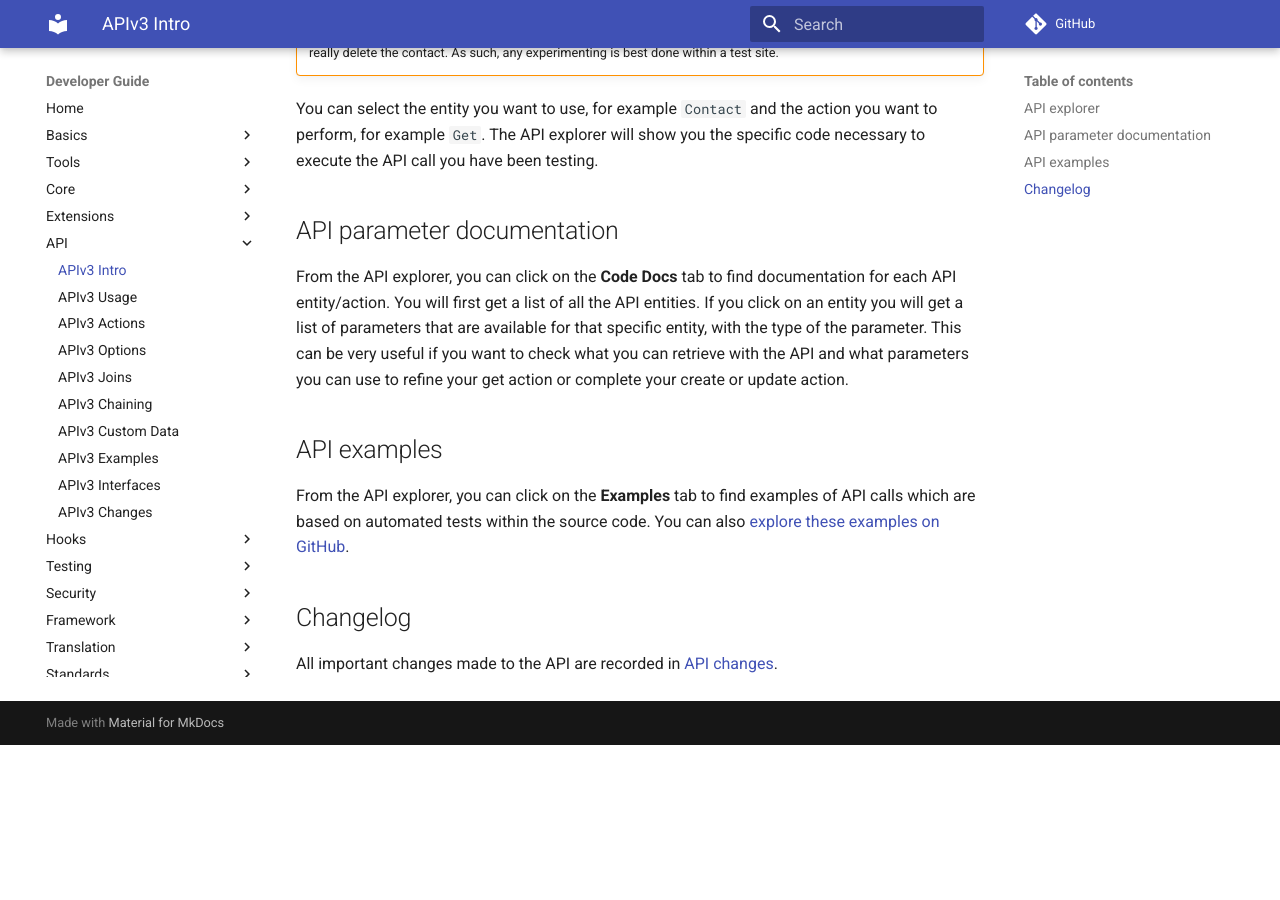
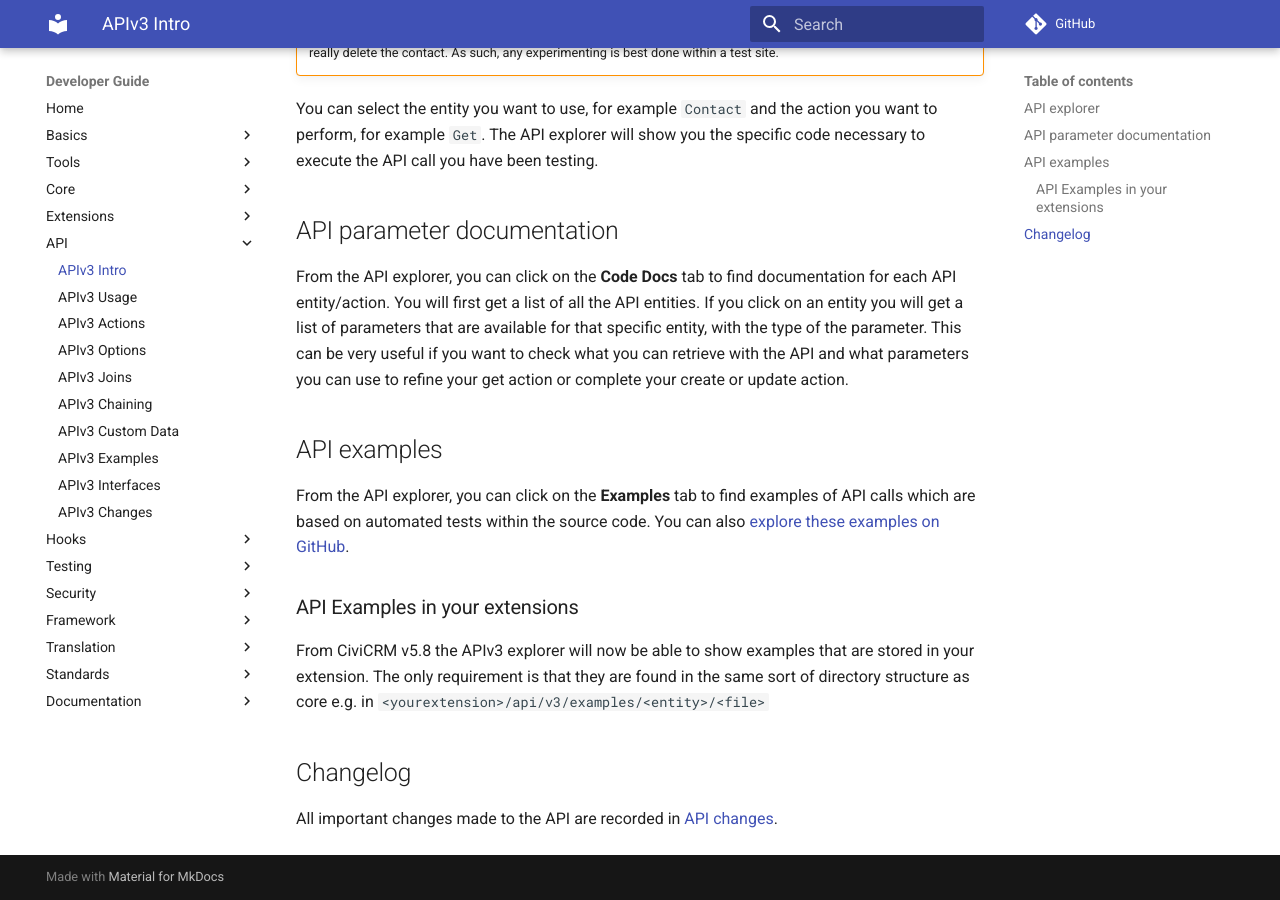
Before and after one commit to civicrm/civicrm-dev-docs, an MkDocs documentation site: the page built from docs/api/index.md, in a window 1280 px wide and 900 px high, scrolled down 875 px. Built offline with MkDocs 1.6.1 and Material for MkDocs 9.7.7, drawn with Linux system fonts in a browser that asks for light colours; comment, search, counter and statistics services are not loaded; old or Windows-style settings are respelled for this version of MkDocs; before the commit the page ends 1620 px from its top, so only the background shows below that.

Commit message:
Add in documentation of as of 5.8 extensions can have examples loaded into the explorer #dev/472

```diff
--- a/docs/api/index.md
+++ b/docs/api/index.md
@@ -47,6 +47,10 @@
 
 From the API explorer, you can click on the **Examples** tab to find examples of API calls which are based on automated tests within the source code. You can also [explore these examples on GitHub](https://github.com/civicrm/civicrm-core/tree/master/api/v3/examples).
 
+### API Examples in your extensions
+
+From CiviCRM v5.8 the APIv3 explorer will now be able to show examples that are stored in your extension. The only requirement is that they are found in the same sort of directory structure as core e.g. in `<yourextension>/api/v3/examples/<entity>/<file>`
+
 ## Changelog
 
 All important changes made to the API are recorded in [API changes](/api/changes.md).
```
Also changed, not shown: docs/api/changes.md (+4 -0 lines).
